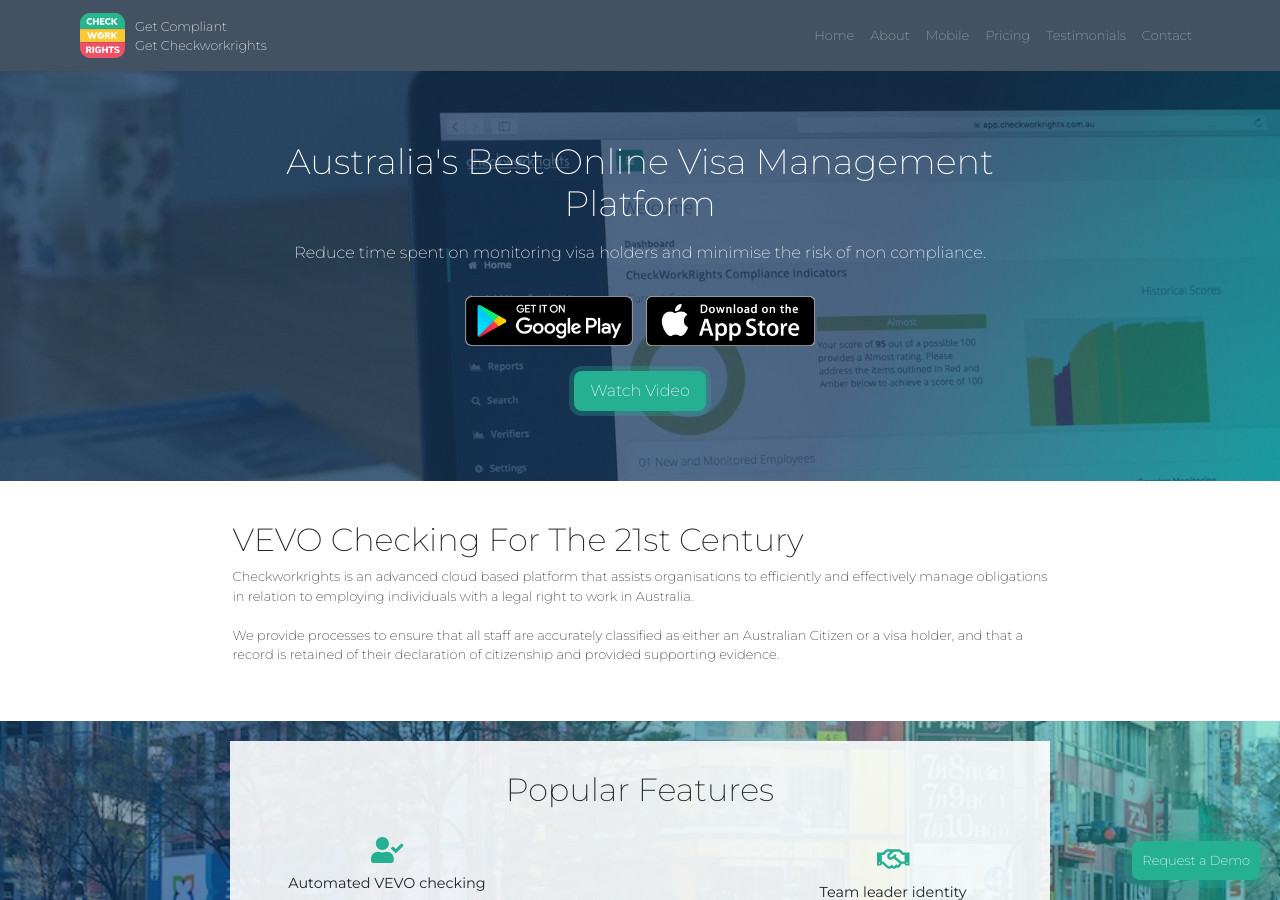
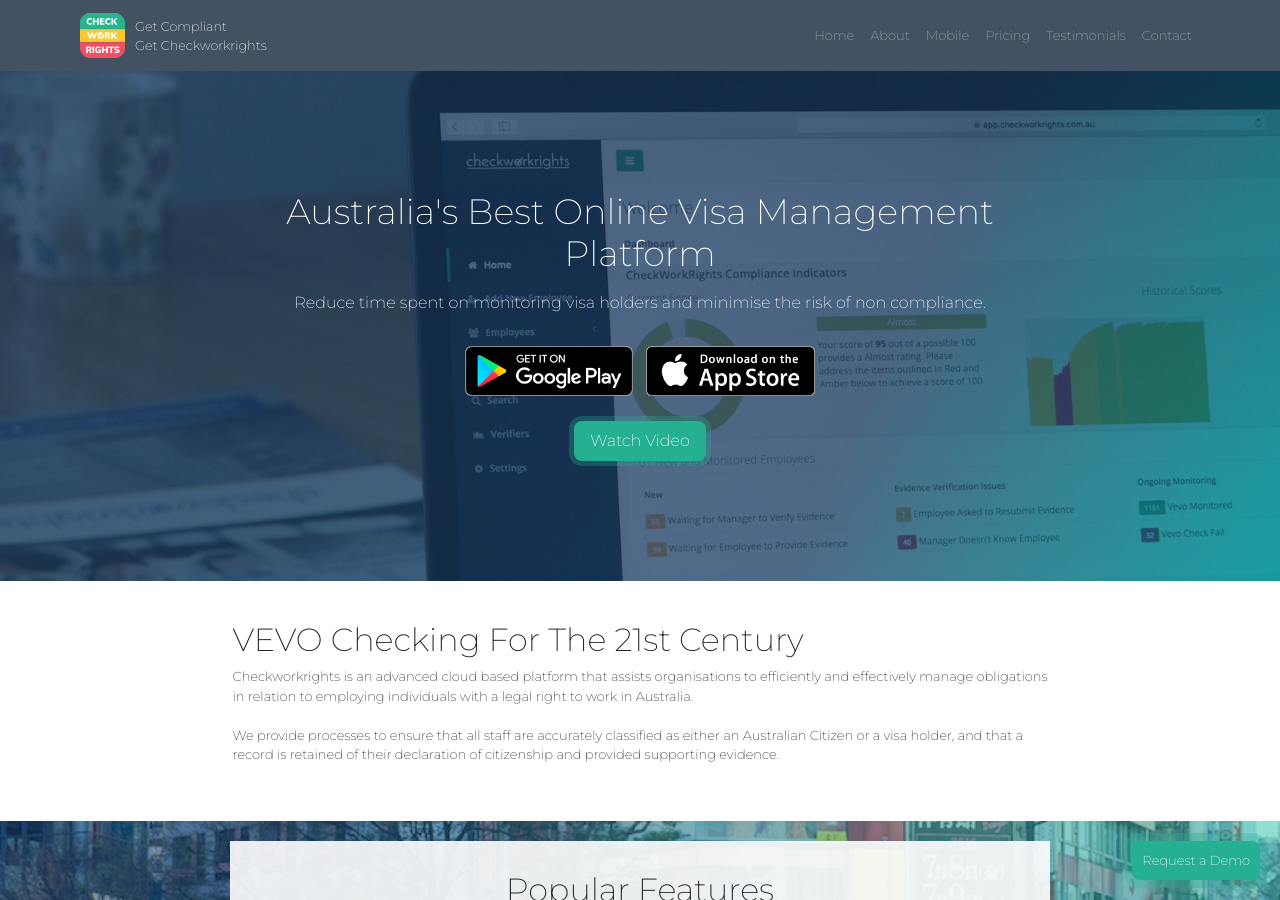
Before and after one commit to checkworkrights/checkworkrights.github.io, a Jekyll site: the page built from index.html, in a window 1280 px wide and 900 px high. Built offline with Jekyll 4.4.1, drawn with Linux system fonts in a browser that asks for light colours; nearby versions of some CDN libraries.

Commit message:
edit padd

```diff
--- a/assets/css/main.css
+++ b/assets/css/main.css
@@ -340,7 +340,7 @@
 margin:5px;
 }
 #header .row{
-    padding:50px 0;
+    padding:100px 0;
     z-index: 100;
 }
 #header .col-12{
```
Also changed, not shown: 1 other file.
